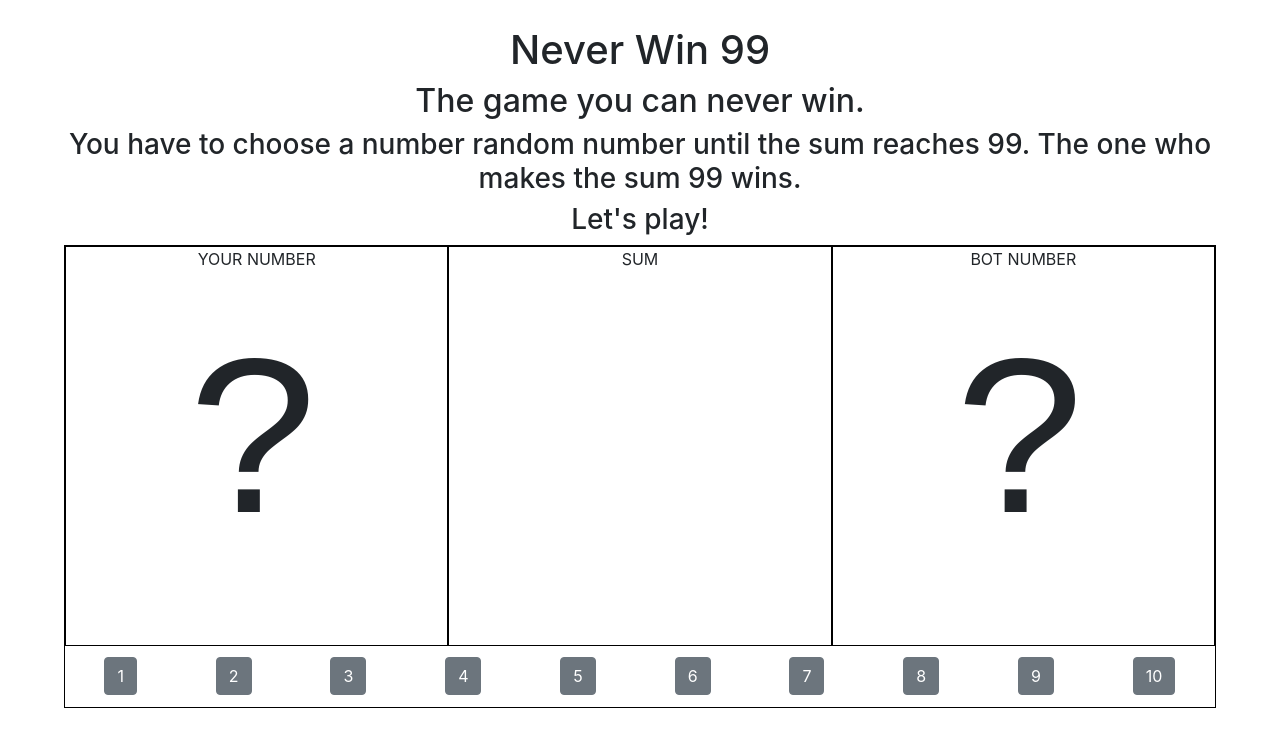
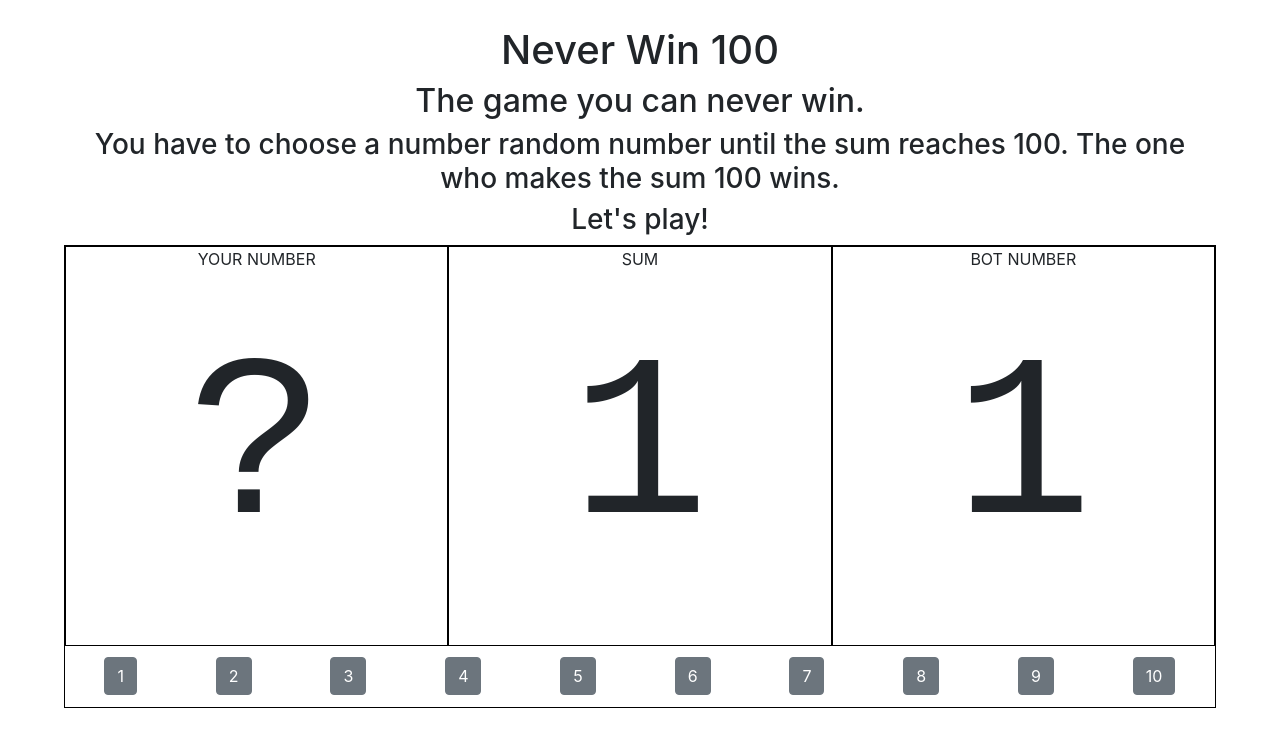
Before and after one commit to GunjanRajTiwari/99, a plain HTML site: page index.html in a window 1280 px wide. Drawn offline with nearby package versions, Linux system fonts and the light colour scheme.

Commit message:
from 99 to 100

```diff
--- a/index.html
+++ b/index.html
@@ -3,15 +3,15 @@
 <head>
     <meta charset="UTF-8">
     <meta name="viewport" content="width=device-width, initial-scale=1.0">
-    <title>Never Win 99</title>
+    <title>Never Win 100</title>
     <link href='https://stackpath.bootstrapcdn.com/bootstrap/4.4.1/css/bootstrap.min.css' rel='stylesheet'>
     <link rel="stylesheet" href="style.css">
 </head>
 <body>
     <div class="main">
-        <h1 class="h1">Never Win 99</h1>
+        <h1 class="h1">Never Win 100</h1>
         <h2 class="h2">The game you can never win.</h2>
-        <h3 class="h3">You have to choose a number random number until the sum reaches 99. The one who makes the sum 99 wins.</h3>
+        <h3 class="h3">You have to choose a number random number until the sum reaches 100. The one who makes the sum 100 wins.</h3>
         <h3 class="msg">Let's play!</h3>
         <div class="container1">
             <div class="gameflex">
@@ -20,11 +20,11 @@
                     <span id="your-num" class="your-num">?</span>
                 </div>
                 <div class="sum-div">  SUM
-                    <span class="sum" id="sum"></span>
+                    <span class="sum" id="sum">1</span>
                 </div>
                 <div class="bot-div">
                     BOT NUMBER
-                    <span class="bot-num" id="bot-num">?</span>
+                    <span class="bot-num" id="bot-num">1</span>
                 </div>
             </div>
             <div class="numbers">
```
